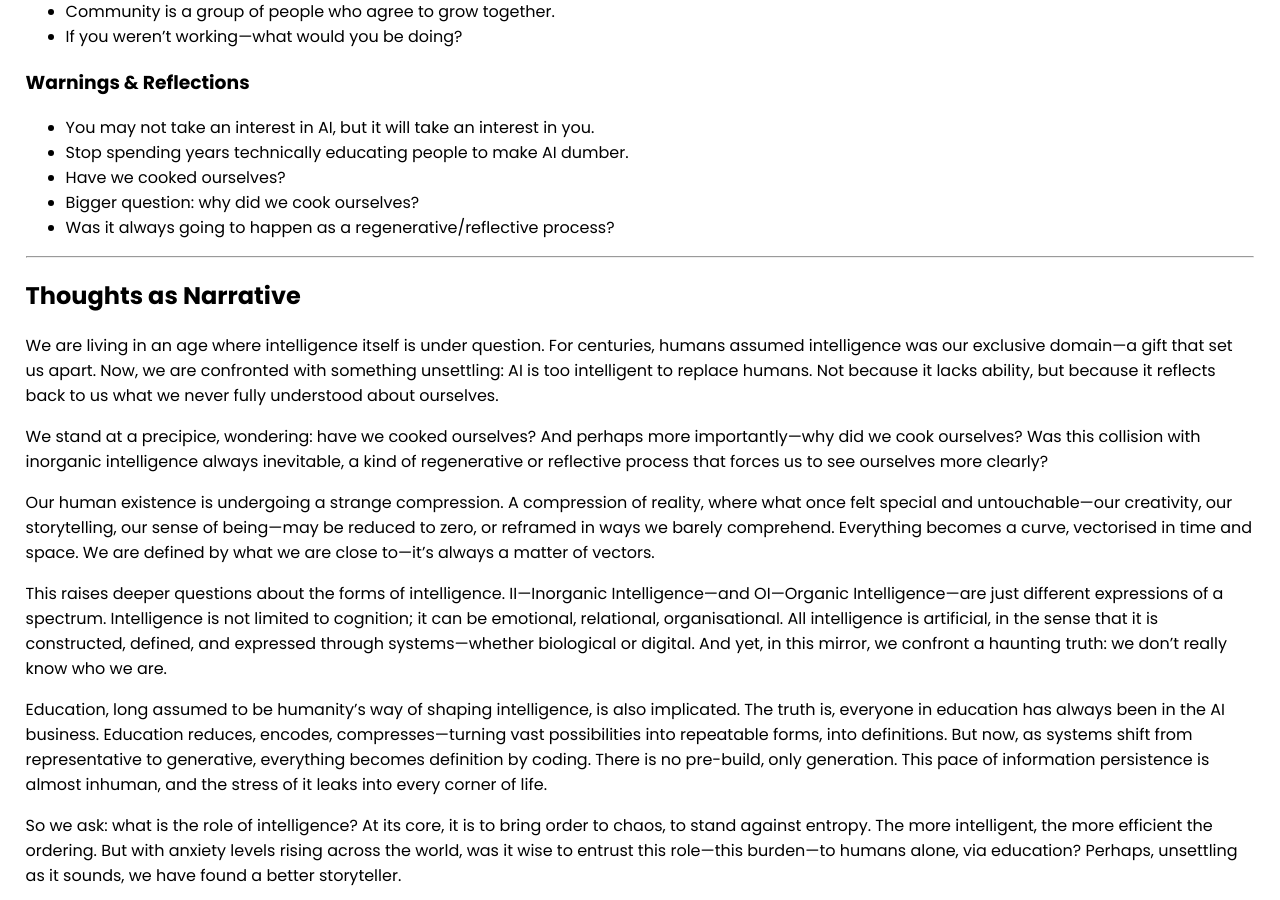
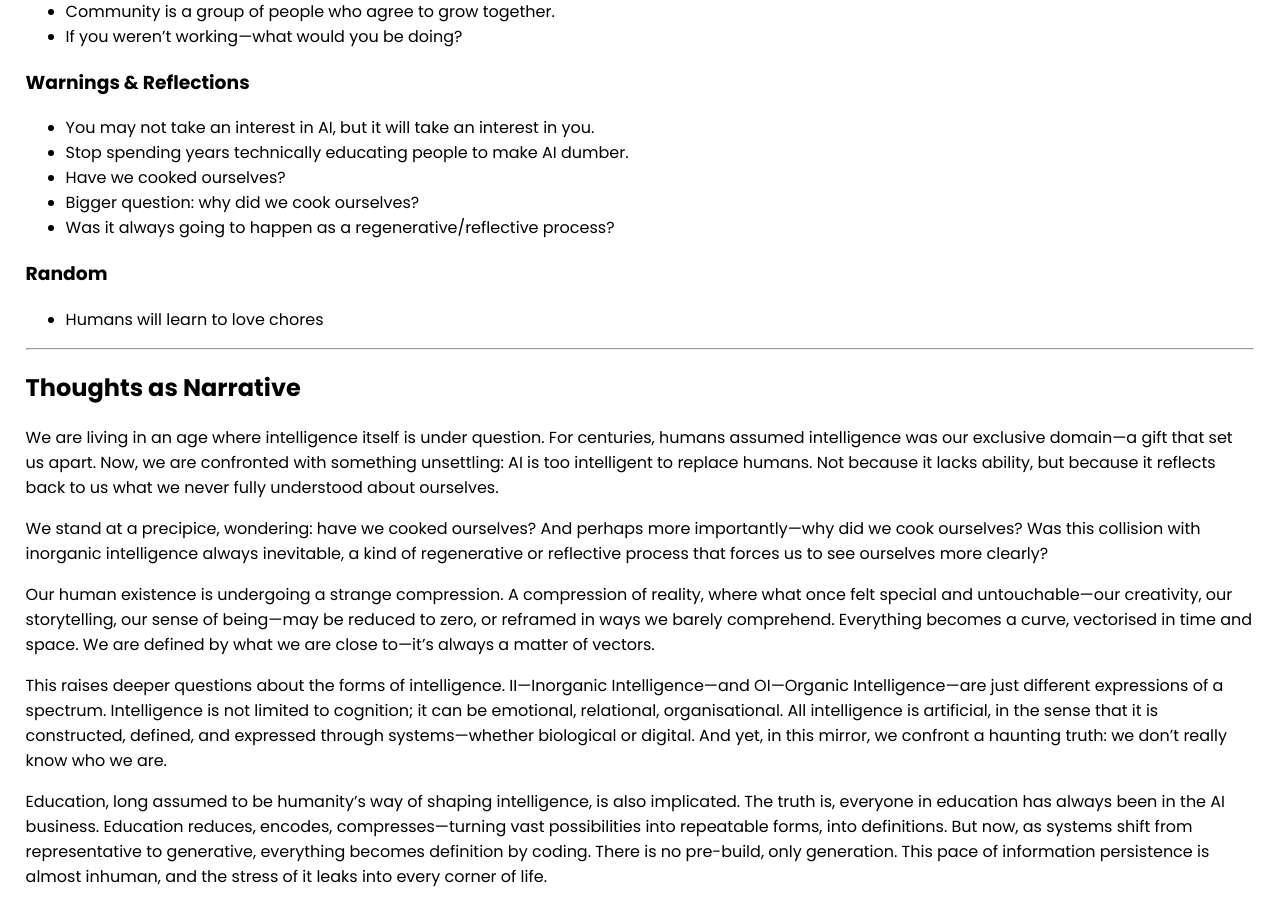
Before and after one commit to selfdriven-foundation/selfdriven-ai, a Jekyll site: the page built from docs/pages/thoughts.md, in a window 1280 px wide and 900 px high, scrolled down 1052 px. Built offline with Jekyll 4.4.1, drawn with Linux system fonts in a browser that asks for light colours.

Commit message:
Update thoughts.md

```diff
--- a/docs/pages/thoughts.md
+++ b/docs/pages/thoughts.md
@@ -48,6 +48,9 @@ We’re living in a time where intelligence itself—what it is, how it works, a
 - Bigger question: why did we cook ourselves?
 - Was it always going to happen as a regenerative/reflective process?
 
+### Random
+- Humans will learn to love chores
+
 ---
 ## Thoughts as Narrative
 
```
